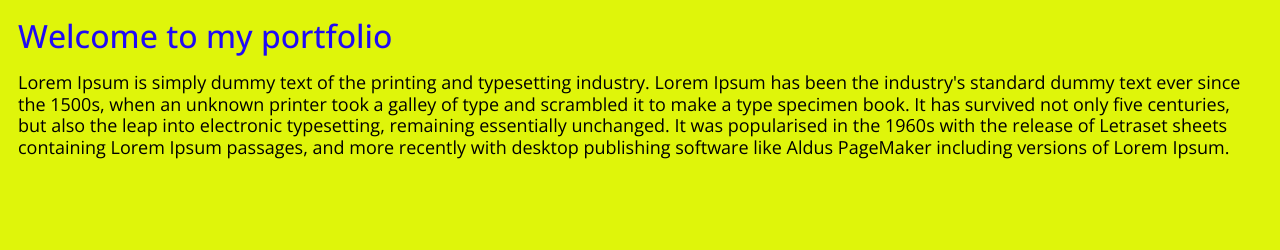
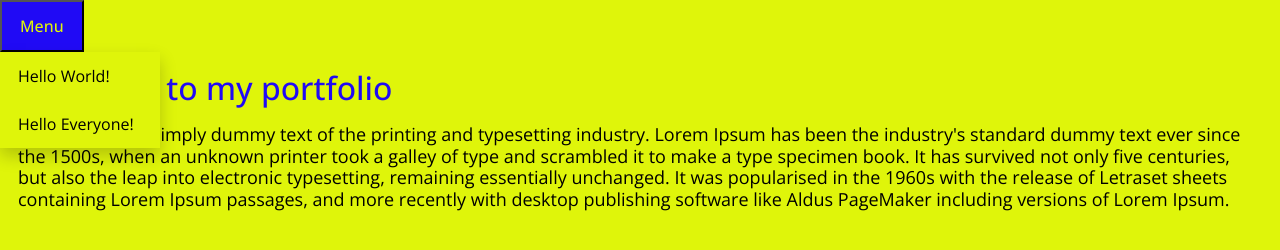
Before and after one commit to Rachelik/RespPortfolio, a plain HTML site: page index.html in a window 1280 px wide. Drawn offline with nearby package versions, Linux system fonts and the light colour scheme.

Commit message:
add menu button

```diff
--- a/index.html
+++ b/index.html
@@ -3,6 +3,7 @@
 <head>
     <meta charset="UTF-8">
     <meta name="viewport" content="width=device-width, initial-scale=1.0">
+    <link href="https://cdn.jsdelivr.net/npm/bootstrap@5.3.3/dist/css/bootstrap.min.css" rel="stylesheet" integrity="sha384-QWTKZyjpPEjISv5WaRU9OFeRpok6YctnYmDr5pNlyT2bRjXh0JMhjY6hW+ALEwIH" crossorigin="anonymous">
     <link rel="stylesheet" href="resetStyle.css">
     <link rel="stylesheet" href="styles.css">
     <link rel="preconnect" href="https://fonts.googleapis.com">
@@ -11,9 +12,22 @@
     <title>Document</title>
 </head>
 <body>
-    <div class="flex-div">
+    <div class="dropdown">
+        <button class="btn-menu">Menu</button>
+        <ul class="dropdown-content">
+            <li><button class="btn-menu-list">Hello World!</button></li>
+            <li><button class="btn-menu-list">Hello Everyone!</button></li>
+        </ul>
+    </div>
+    <div class="header-div">
         <header>Welcome to my portfolio</header>
         <p>Lorem Ipsum is simply dummy text of the printing and typesetting industry. Lorem Ipsum has been the industry's standard dummy text ever since the 1500s, when an unknown printer took a galley of type and scrambled it to make a type specimen book. It has survived not only five centuries, but also the leap into electronic typesetting, remaining essentially unchanged. It was popularised in the 1960s with the release of Letraset sheets containing Lorem Ipsum passages, and more recently with desktop publishing software like Aldus PageMaker including versions of Lorem Ipsum.</p>
     </div>
+
+    <div class="content-div">
+
+
+    </div>
+    <script src="https://cdn.jsdelivr.net/npm/bootstrap@5.3.3/dist/js/bootstrap.bundle.min.js" integrity="sha384-YvpcrYf0tY3lHB60NNkmXc5s9fDVZLESaAA55NDzOxhy9GkcIdslK1eN7N6jIeHz" crossorigin="anonymous"></script>
 </body>
 </html>
--- a/styles.css
+++ b/styles.css
@@ -10,23 +10,72 @@
 } */
 
 body {
-    padding: 1.125rem;
     font-family: 'Open Sans', system-ui, -apple-system, Roboto, BlinkMacSystemFont, Oxygen, Ubuntu, Cantarell, sans-serif;
     background-color: #DFF50A;
 }
+/*
+.header-div {
+    background-color: #200af5;
+} */
 
 header {
     font-weight: 500;
     font-size: 2rem;
     font-optical-sizing: auto;
-    padding: 0 0 1.125rem 0;
+    padding: 1.125rem;
     font-variation-settings: "wdth" 100;
     line-height: 1.125;
     color: #200af5;
 }
 
 p {
+    padding: 0 1.125rem;
     font-size: 1.125rem;
     line-height: 1.2;
     color: black;
 }
+
+.content-div {
+    background-color: blueviolet;
+}
+
+.dropdown {
+    position: relative;
+    display: inline-block;
+}
+
+.dropdown-content {
+    display: none;
+    position: absolute;
+    background-color: #f9f9f9;
+    min-width: 160px;
+    box-shadow: 0px 8px 16px 0px rgba(0,0,0,0.2);
+    /* padding: 12px 16px; */
+    z-index: 1;
+}
+
+.dropdown:hover .dropdown-content {
+    display: block;
+}
+
+.btn-menu {
+    background-color:#200af5;
+    color:#DFF50A;
+    padding: 1rem 1.125rem;
+    font-weight: 500;
+}
+
+.btn-menu-list {
+    text-decoration: none;
+    border: none;
+    background-color: #DFF50A;
+    padding: 1rem 1.125rem;
+    width: 100%;
+    text-align: left;
+}
+
+.btn-menu-list:hover {
+    background-color: #200af5;
+    color: #DFF50A;
+    font-weight: 500;
+}
```
